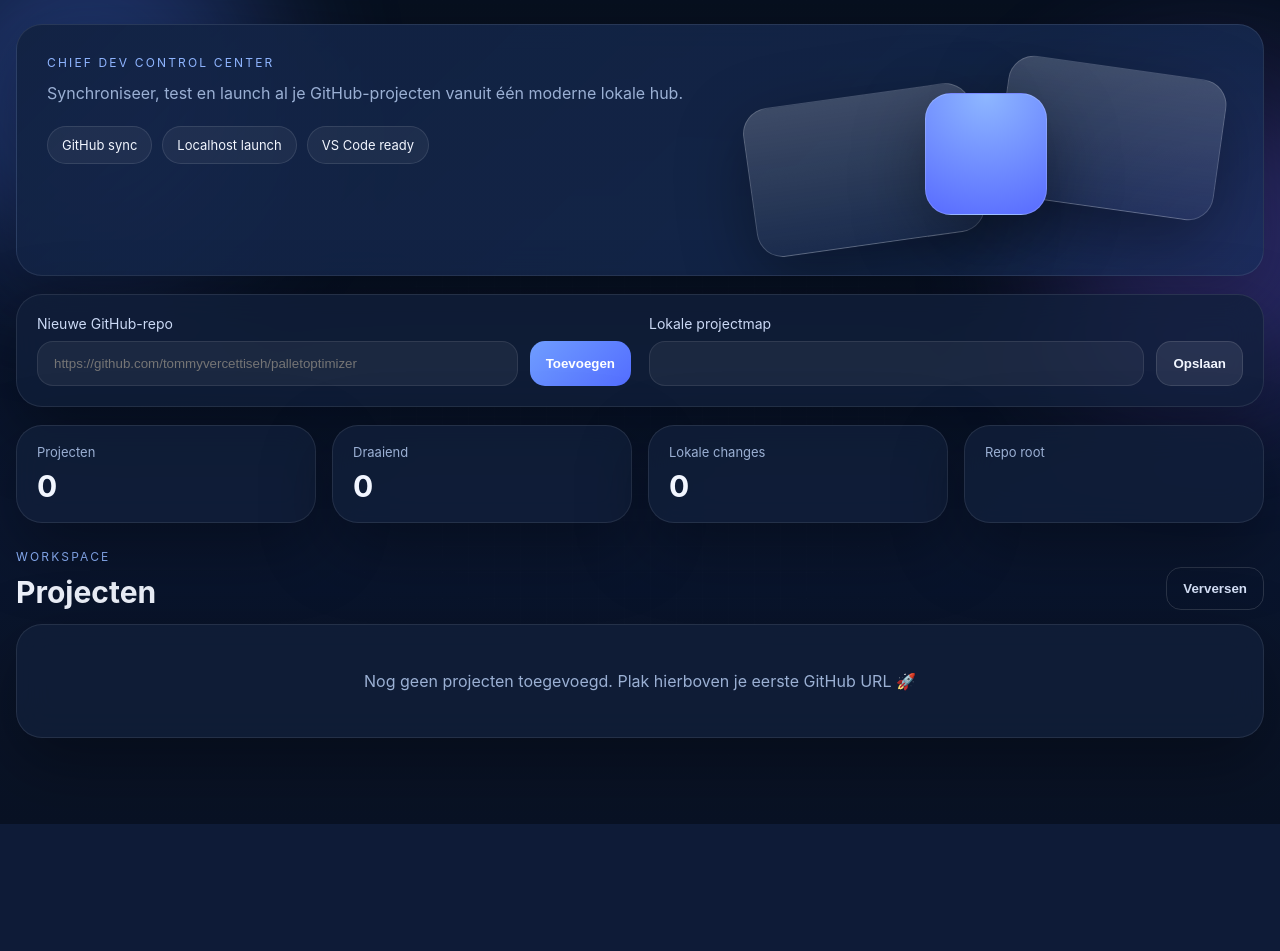
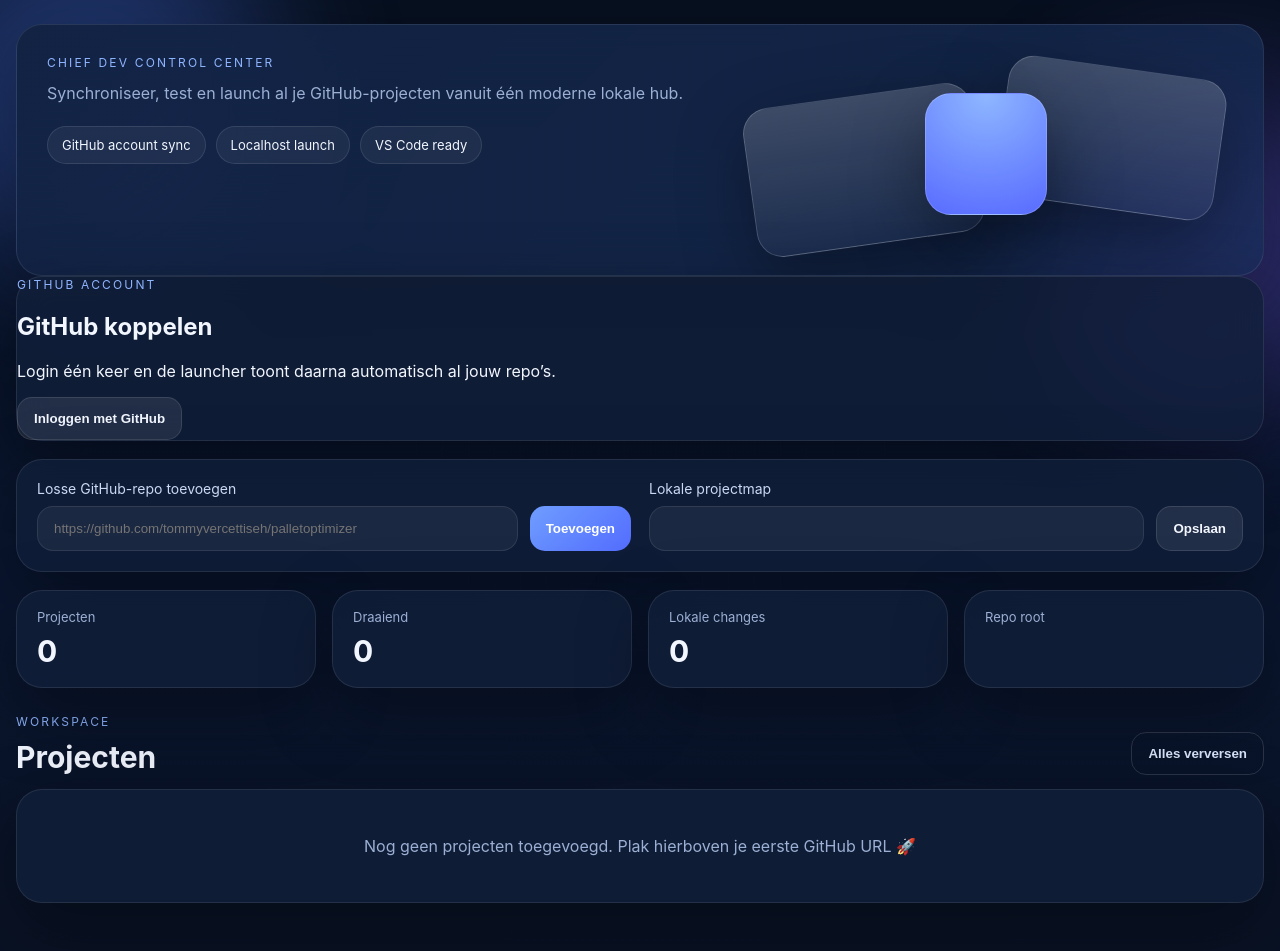
Before and after one commit to tommyvercettiseh/turbo-repo-launcher, a Python web app: template app/templates/index.html in a window 1280 px wide. Before the commit the page ends 824 px from the top, so only its background shows below. Run offline with Jinja, Linux system fonts and the light colour scheme; the template is opened without the code that fills it, so the values that code supplies are empty.

Commit message:
Add GitHub account controls

```diff
--- a/app/templates/index.html
+++ b/app/templates/index.html
@@ -18,7 +18,7 @@
         <h1>{{ app_name }}</h1>
         <p>Synchroniseer, test en launch al je GitHub-projecten vanuit één moderne lokale hub.</p>
         <div class="badges">
-          <span>GitHub sync</span>
+          <span>GitHub account sync</span>
           <span>Localhost launch</span>
           <span>VS Code ready</span>
         </div>
@@ -30,9 +30,22 @@
       </div>
     </section>
 
+    <section class="github-account panel">
+      <div>
+        <span class="eyebrow">GitHub account</span>
+        <h2 id="githubTitle">GitHub koppelen</h2>
+        <p id="githubMessage">Login één keer en de launcher toont daarna automatisch al jouw repo’s.</p>
+      </div>
+      <div class="github-actions">
+        <button id="installGhButton" class="btn ghost hidden" onclick="installGitHubCli()">GitHub CLI installeren</button>
+        <button id="loginGhButton" class="btn secondary" onclick="loginGitHub()">Inloggen met GitHub</button>
+        <button id="importGhButton" class="btn primary hidden" onclick="importGitHubRepos()">Alle repo’s ophalen</button>
+      </div>
+    </section>
+
     <section class="controls panel">
       <div class="control-block">
-        <label for="repoUrl">Nieuwe GitHub-repo</label>
+        <label for="repoUrl">Losse GitHub-repo toevoegen</label>
         <div class="row">
           <input id="repoUrl" placeholder="https://github.com/tommyvercettiseh/palletoptimizer">
           <button class="btn primary" onclick="addRepo()">Toevoegen</button>
@@ -57,7 +70,7 @@
     <section>
       <div class="section-title">
         <div><span class="eyebrow">Workspace</span><h2>Projecten</h2></div>
-        <button class="btn ghost" onclick="refreshRepos()">Verversen</button>
+        <button class="btn ghost" onclick="refreshEverything()">Alles verversen</button>
       </div>
       <div id="repoGrid" class="repo-grid"></div>
     </section>
```
